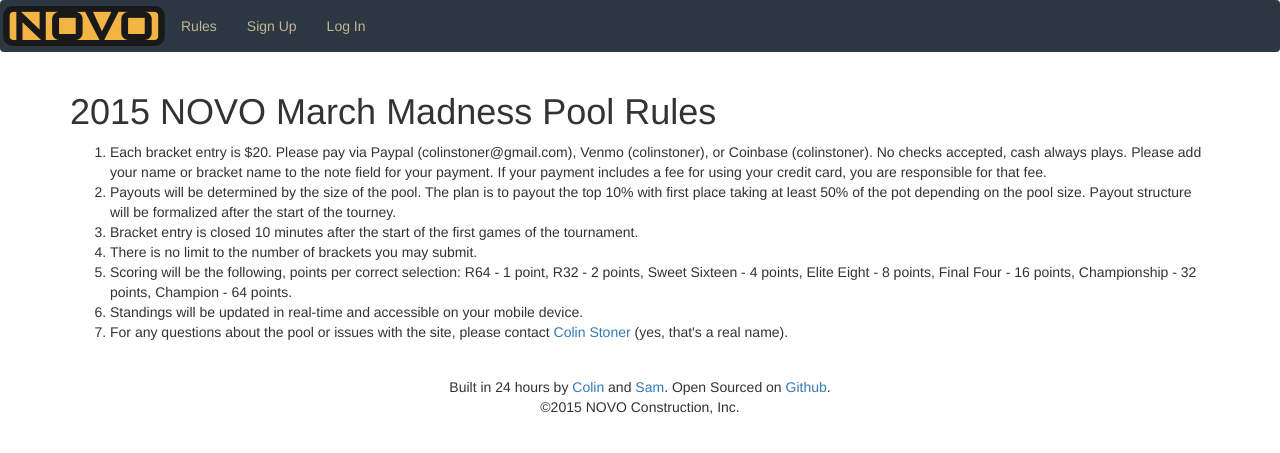
After one commit to NOVO-Construction/django-march-madness, a Django app: template django-march-madness/templates/pages/rules.html in a window 1280 px wide. The commit adds this page. Shown: the top 453 px of the page. Run offline with Django 3.2, Linux system fonts and the light colour scheme; the template is opened without the code that fills it, so the values that code supplies are empty; some libraries are stand-ins or nearby versions.

Commit message:
Bracket entry system and naming.

```diff
--- a/django-march-madness/madness/urls.py
+++ b/django-march-madness/madness/urls.py
@@ -4,5 +4,7 @@ from . import views
 
 urlpatterns = patterns(
     'madness',
-    url(r'^bracket/$', views.EnterPicksView.as_view(), name='entry_picks'),
+    url(r'^bracket/create/$', views.CreateEntryView.as_view(), name='create_entry'),
+    url(r'^bracket/create/(?P<pk>\d+)/$', views.EnterPicksView.as_view(), name='entry_picks'),
+    url(r'^rules/$', views.RulesView.as_view(), name='rules'),
 )
--- a/django-march-madness/static/css/project.css
+++ b/django-march-madness/static/css/project.css
@@ -58,7 +58,7 @@ footer {
   width: 165px;
 }
 
-.navbar {
+.header {
   background-color: #2C3742;
 }
 
--- a/django-march-madness/templates/__base.html
+++ b/django-march-madness/templates/__base.html
@@ -30,9 +30,10 @@
       <div class="container-fluid">
         <a class="navbar-brand" href="/"></a>
         <ul class="nav navbar-nav">
-          <li><a href="{% url 'about' %}">Rules</a></li>
+          <li><a href="{% url 'madness:rules' %}">Rules</a></li>
 
           {% if request.user.is_authenticated %}
+            <li><a href="{% url 'madness:create_entry' %}">New Bracket</a></li>
             <li><a href="{% url 'users:detail' request.user.username  %}">{% trans "My Profile" %}</a></li>
             <li><a href="{% url 'account_logout' %}">{% trans "Logout" %}</a></li>
           {% else %}
@@ -69,7 +70,7 @@
     {% block extra_javascript %}
     {% endblock extra_javascript %}
     <footer>
-      <p class="text-center">&copy;2015 NOVO Construction, Inc. Built in 24 hours by <a href="mailto:cstoner@novoconstruction.com">Colin</a> and <A href="mailto:skuehn@novoconstruction.com">Sam</a>. Open Sourced on <a href="https://github.com/NOVO-Construction/django-march-madness">Github</a>.</p>
+      <p class="text-center">Built in 24 hours by <a href="mailto:cstoner@novoconstruction.com">Colin</a> and <A href="mailto:skuehn@novoconstruction.com">Sam</a>. Open Sourced on <a href="https://github.com/NOVO-Construction/django-march-madness">Github</a>.<br>&copy;2015 NOVO Construction, Inc.</p>
     </footer>
   </body>
 </html>
--- /dev/null
+++ b/django-march-madness/templates/pages/rules.html
@@ -0,0 +1,21 @@
+{% extends "__base.html" %}
+
+{% block title %}Rules - NOVO March Madness{% endblock %}
+
+{% block content %}
+<div class="container">
+
+  <h1>2015 NOVO March Madness Pool Rules</h1>
+
+  <ol>
+  	<li>Each bracket entry is $20. Please pay via Paypal (colinstoner@gmail.com), Venmo (colinstoner), or Coinbase (colinstoner). No checks accepted, cash always plays. Please add your name or bracket name to the note field for your payment. If your payment includes a fee for using your credit card, you are responsible for that fee.</li>
+  	<li>Payouts will be determined by the size of the pool. The plan is to payout the top 10% with first place taking at least 50% of the pot depending on the pool size. Payout structure will be formalized after the start of the tourney.</li>
+  	<li>Bracket entry is closed 10 minutes after the start of the first games of the tournament.</li>
+  	<li>There is no limit to the number of brackets you may submit.</li>
+	<li>Scoring will be the following, points per correct selection: R64 - 1 point, R32 - 2 points, Sweet Sixteen - 4 points, Elite Eight - 8 points, Final Four - 16 points, Championship - 32 points, Champion - 64 points.</li>
+	<li>Standings will be updated in real-time and accessible on your mobile device.</li>
+	<li>For any questions about the pool or issues with the site, please contact <a href="mailto:cstoner@novoconstruction.com">Colin Stoner</a> (yes, that's a real name).
+  </ol>
+
+</div>
+{% endblock content %}
```
Also changed, not shown: django-march-madness/madness/forms.py (added, +14 -0 lines), django-march-madness/madness/views.py (+20 -1 lines), django-march-madness/templates/brackets/create.html (added, +14 -0 lines), django-march-madness/templates/users/user_detail.html (+8 -0 lines).
